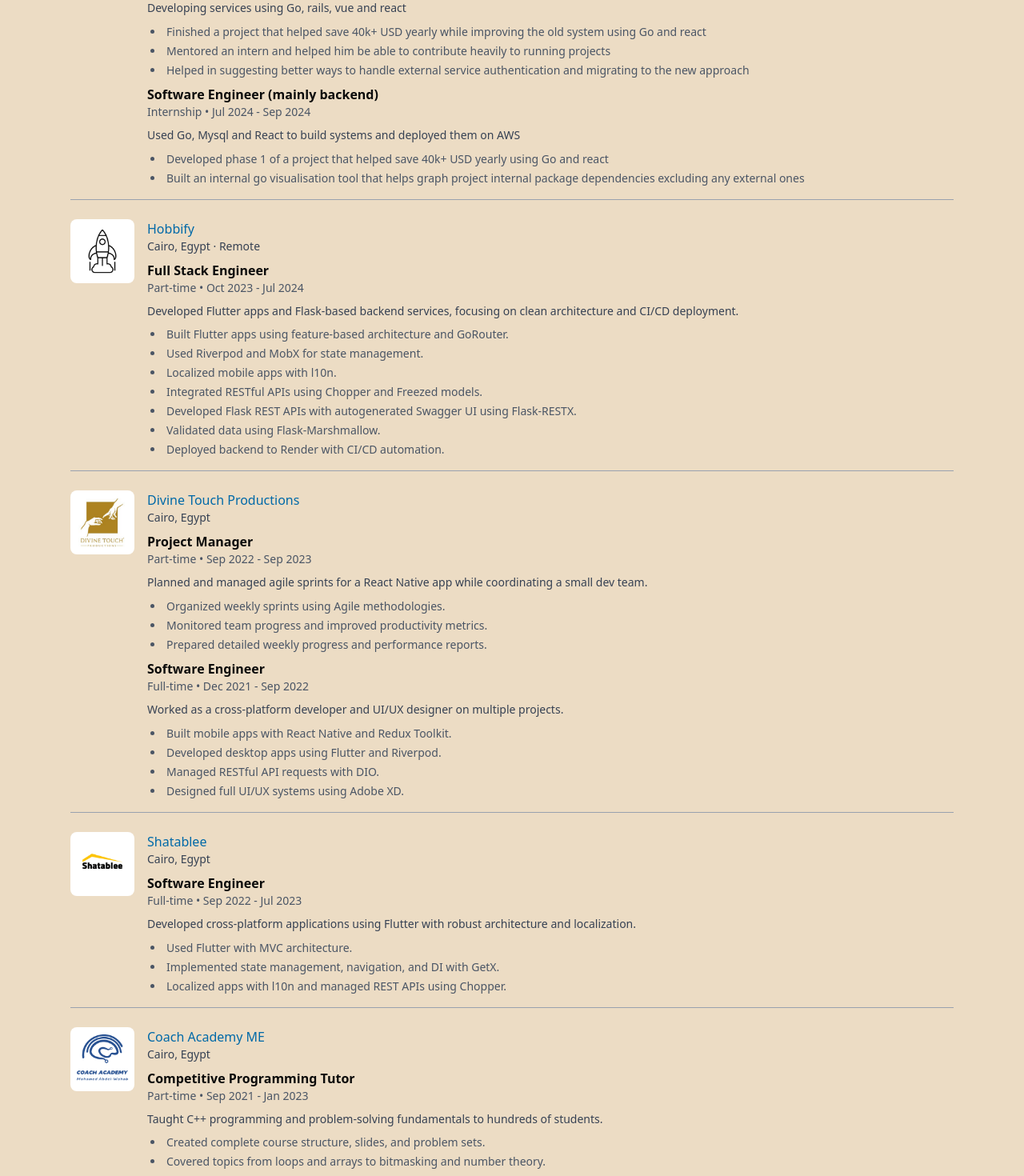
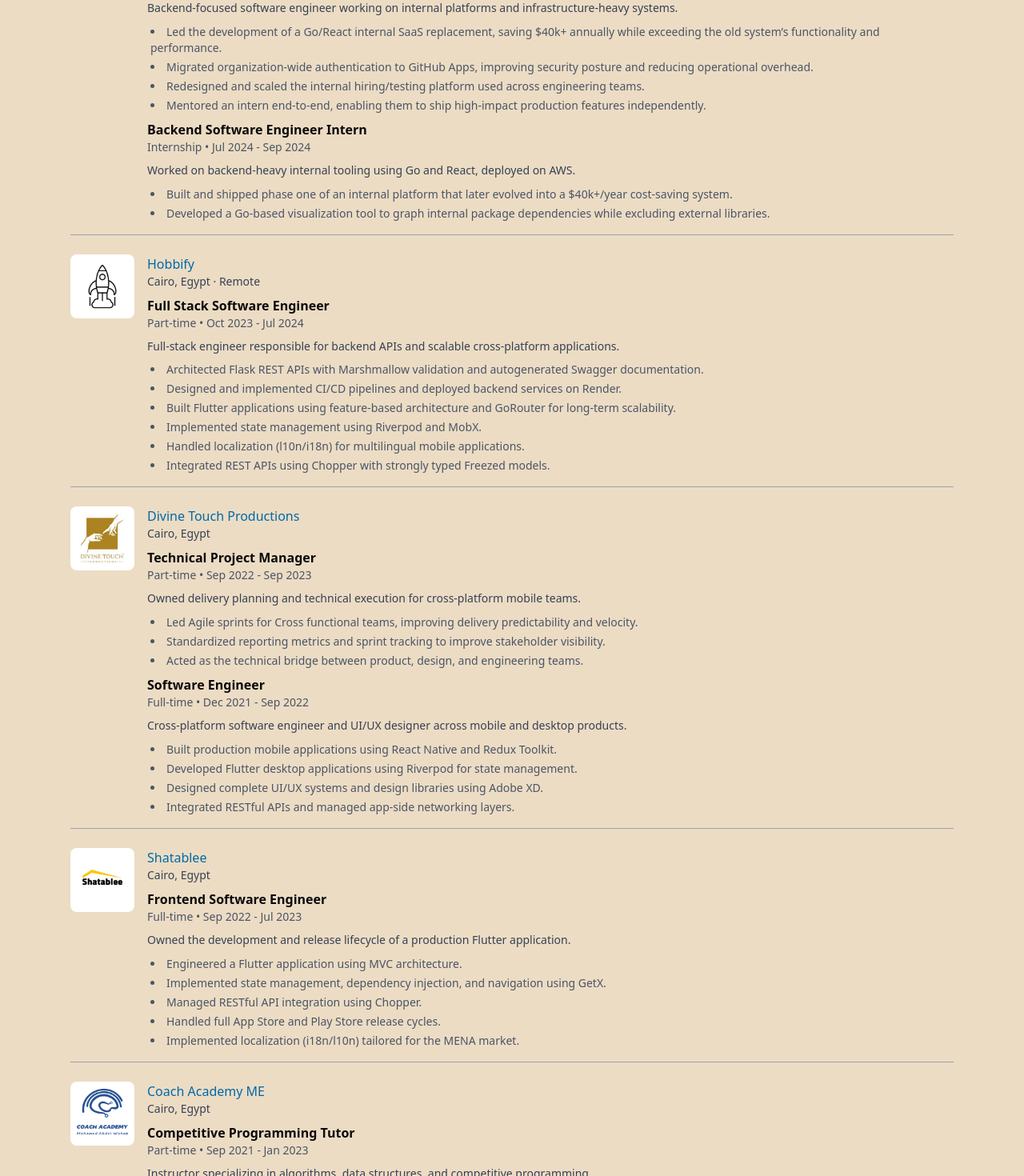
Before and after one commit to Omar-Gebal/something-like-a-portfolio, a Next.js app: page /about in a window 1280 px wide. Shown: the part 560-2030 px from the top of the page at 80% size. Built offline with nearby package versions, Linux system fonts and the light colour scheme.

Commit message:
about updates

```diff
--- a/app/about/data/experience.ts
+++ b/app/about/data/experience.ts
@@ -11,32 +11,33 @@ import coachAcademyLogo from "@/app/assets/coach-academy.png";
 export const experience: WorkExperience[] = [
   {
     company: {
-      name: "Luciq",
+      name: "Luciq (formerly Instabug)",
       organisationUrl: "https://www.luciq.ai",
       location: "San Francisco, California, United States · Remote",
       icon: luciqLogo,
     },
     roles: [
       {
-        title: "Software Engineer (mainly backend)",
+        title: "Backend Software Engineer",
         employmentType: "Part-time",
         description:
-          "Developing services using Go, rails, vue and react",
+          "Backend-focused software engineer working on internal platforms and infrastructure-heavy systems.",
         descriptionPoints: [
-          "Finished a project that helped save 40k+ USD yearly while improving the old system using Go and react",
-          "Mentored an intern and helped him be able to contribute heavily to running projects",
-          "Helped in suggesting better ways to handle external service authentication and migrating to the new approach"
+          "Led the development of a Go/React internal SaaS replacement, saving $40k+ annually while exceeding the old system’s functionality and performance.",
+          "Migrated organization-wide authentication to GitHub Apps, improving security posture and reducing operational overhead.",
+          "Redesigned and scaled the internal hiring/testing platform used across engineering teams.",
+          "Mentored an intern end-to-end, enabling them to ship high-impact production features independently.",
         ],
         startDate: dayjs("2024-09-01"),
       },
       {
-        title: "Software Engineer (mainly backend)",
+        title: "Backend Software Engineer Intern",
         employmentType: "Internship",
         description:
-          "Used Go, Mysql and React to build systems and deployed them on AWS",
+          "Worked on backend-heavy internal tooling using Go and React, deployed on AWS.",
         descriptionPoints: [
-          "Developed phase 1 of a project that helped save 40k+ USD yearly using Go and react",
-          "Built an internal go visualisation tool that helps graph project internal package dependencies excluding any external ones",
+          "Built and shipped phase one of an internal platform that later evolved into a $40k+/year cost-saving system.",
+          "Developed a Go-based visualization tool to graph internal package dependencies while excluding external libraries.",
         ],
         startDate: dayjs("2024-07-01"),
         endDate: dayjs("2024-09-30"),
@@ -52,18 +53,17 @@ export const experience: WorkExperience[] = [
     },
     roles: [
       {
-        title: "Full Stack Engineer",
+        title: "Full Stack Software Engineer",
         employmentType: "Part-time",
         description:
-          "Developed Flutter apps and Flask-based backend services, focusing on clean architecture and CI/CD deployment.",
+          "Full-stack engineer responsible for backend APIs and scalable cross-platform applications.",
         descriptionPoints: [
-          "Built Flutter apps using feature-based architecture and GoRouter.",
-          "Used Riverpod and MobX for state management.",
-          "Localized mobile apps with l10n.",
-          "Integrated RESTful APIs using Chopper and Freezed models.",
-          "Developed Flask REST APIs with autogenerated Swagger UI using Flask-RESTX.",
-          "Validated data using Flask-Marshmallow.",
-          "Deployed backend to Render with CI/CD automation.",
+          "Architected Flask REST APIs with Marshmallow validation and autogenerated Swagger documentation.",
+          "Designed and implemented CI/CD pipelines and deployed backend services on Render.",
+          "Built Flutter applications using feature-based architecture and GoRouter for long-term scalability.",
+          "Implemented state management using Riverpod and MobX.",
+          "Handled localization (l10n/i18n) for multilingual mobile applications.",
+          "Integrated REST APIs using Chopper with strongly typed Freezed models.",
         ],
         startDate: dayjs("2023-10-01"),
         endDate: dayjs("2024-07-31"),
@@ -79,14 +79,14 @@ export const experience: WorkExperience[] = [
     },
     roles: [
       {
-        title: "Project Manager",
+        title: "Technical Project Manager",
         employmentType: "Part-time",
         description:
-          "Planned and managed agile sprints for a React Native app while coordinating a small dev team.",
+          "Owned delivery planning and technical execution for cross-platform mobile teams.",
         descriptionPoints: [
-          "Organized weekly sprints using Agile methodologies.",
-          "Monitored team progress and improved productivity metrics.",
-          "Prepared detailed weekly progress and performance reports.",
+          "Led Agile sprints for Cross functional teams, improving delivery predictability and velocity.",
+          "Standardized reporting metrics and sprint tracking to improve stakeholder visibility.",
+          "Acted as the technical bridge between product, design, and engineering teams.",
         ],
         startDate: dayjs("2022-09-01"),
         endDate: dayjs("2023-09-30"),
@@ -95,12 +95,12 @@ export const experience: WorkExperience[] = [
         title: "Software Engineer",
         employmentType: "Full-time",
         description:
-          "Worked as a cross-platform developer and UI/UX designer on multiple projects.",
+          "Cross-platform software engineer and UI/UX designer across mobile and desktop products.",
         descriptionPoints: [
-          "Built mobile apps with React Native and Redux Toolkit.",
-          "Developed desktop apps using Flutter and Riverpod.",
-          "Managed RESTful API requests with DIO.",
-          "Designed full UI/UX systems using Adobe XD.",
+          "Built production mobile applications using React Native and Redux Toolkit.",
+          "Developed Flutter desktop applications using Riverpod for state management.",
+          "Designed complete UI/UX systems and design libraries using Adobe XD.",
+          "Integrated RESTful APIs and managed app-side networking layers.",
         ],
         startDate: dayjs("2021-12-01"),
         endDate: dayjs("2022-09-30"),
@@ -116,14 +116,16 @@ export const experience: WorkExperience[] = [
     },
     roles: [
       {
-        title: "Software Engineer",
+        title: "Frontend Software Engineer",
         employmentType: "Full-time",
         description:
-          "Developed cross-platform applications using Flutter with robust architecture and localization.",
+          "Owned the development and release lifecycle of a production Flutter application.",
         descriptionPoints: [
-          "Used Flutter with MVC architecture.",
-          "Implemented state management, navigation, and DI with GetX.",
-          "Localized apps with l10n and managed REST APIs using Chopper.",
+          "Engineered a Flutter application using MVC architecture.",
+          "Implemented state management, dependency injection, and navigation using GetX.",
+          "Managed RESTful API integration using Chopper.",
+          "Handled full App Store and Play Store release cycles.",
+          "Implemented localization (i18n/l10n) tailored for the MENA market.",
         ],
         startDate: dayjs("2022-09-01"),
         endDate: dayjs("2023-07-31"),
@@ -142,11 +144,12 @@ export const experience: WorkExperience[] = [
         title: "Competitive Programming Tutor",
         employmentType: "Part-time",
         description:
-          "Taught C++ programming and problem-solving fundamentals to hundreds of students.",
+          "Instructor specializing in algorithms, data structures, and competitive programming.",
         descriptionPoints: [
-          "Created complete course structure, slides, and problem sets.",
-          "Covered topics from loops and arrays to bitmasking and number theory.",
-          "Hosted live support sessions and designed practice sheets per topic.",
+          "Delivered 400+ hours of C++ and algorithm lectures to 700+ students.",
+          "Authored 120+ original problem sets covering core competitive programming topics.",
+          "Designed full curricula ranging from basic programming to advanced algorithms.",
+          "Provided live mentorship, debugging sessions, and performance feedback.",
         ],
         startDate: dayjs("2021-09-01"),
         endDate: dayjs("2023-01-31"),
@@ -165,11 +168,11 @@ export const experience: WorkExperience[] = [
         title: "Graphic Design Intern",
         employmentType: "Internship",
         description:
-          "Created visual assets and branding materials for nationwide marketing campaigns.",
+          "Graphic designer supporting large-scale marketing and branding campaigns.",
         descriptionPoints: [
-          "Designed banners and ads for 600+ pharmacies in Egypt.",
-          "Worked on the Abbott Brufen campaign creative materials.",
-          "Developed logos and personal branding kits for clients.",
+          "Designed marketing assets for campaigns deployed across 600+ pharmacies nationwide.",
+          "Worked on creative materials for major brands, including Abbott (Brufen campaign).",
+          "Produced logos, branding kits, and social media assets for multiple clients.",
         ],
         startDate: dayjs("2019-07-01"),
         endDate: dayjs("2019-09-30"),
```
